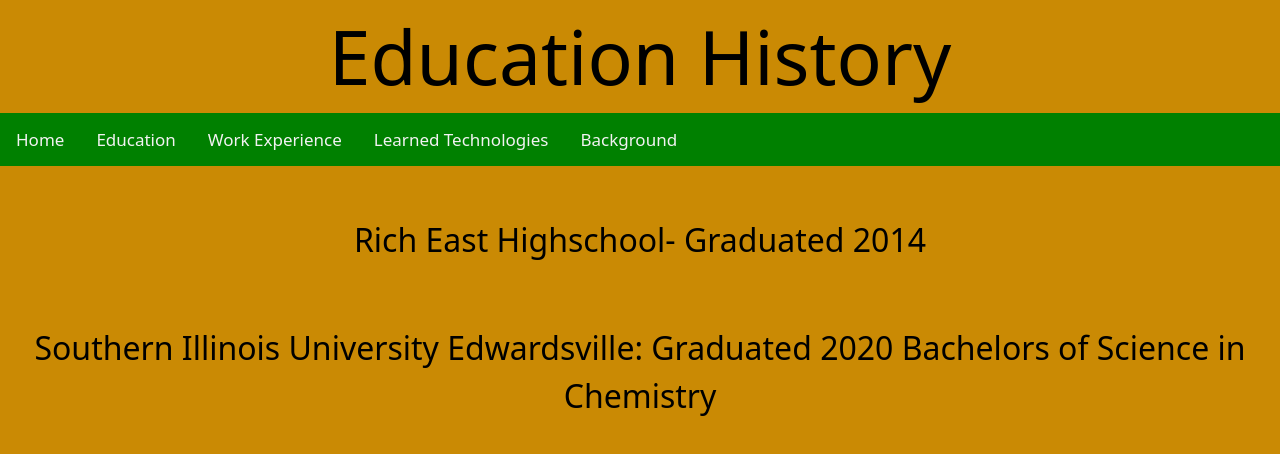
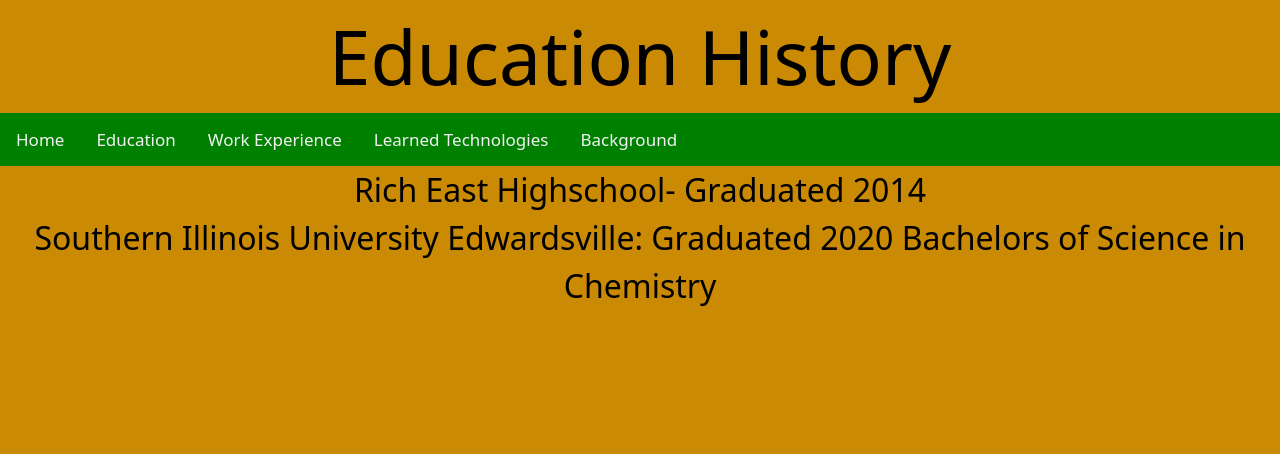
Before and after one commit to BigBreakfast28/Resume-page, a Next.js app: page /Education in a window 1280 px wide. Shown: the top 454 px of the page. Built offline with nearby package versions, Linux system fonts and the light colour scheme.

Commit message:
Getting rid of fluff

```diff
--- a/pages/index.js
+++ b/pages/index.js
@@ -15,7 +15,7 @@
 
 
           <div className="w-screen h-screen flex items-center text-white">
-            <div className=" text-center w-full">
+            <div className="text-center w-full">
               <Link href={'/Education'} className="p-4">
                     Education
                 </Link>
--- a/styles/globals.css
+++ b/styles/globals.css
@@ -45,9 +45,6 @@
   font-size:32px;
   font-style:serif;
   text-align: center;
-  padding-top: 50px;
-  padding-bottom: 10px;
-
 }
 
 .footer {
```
